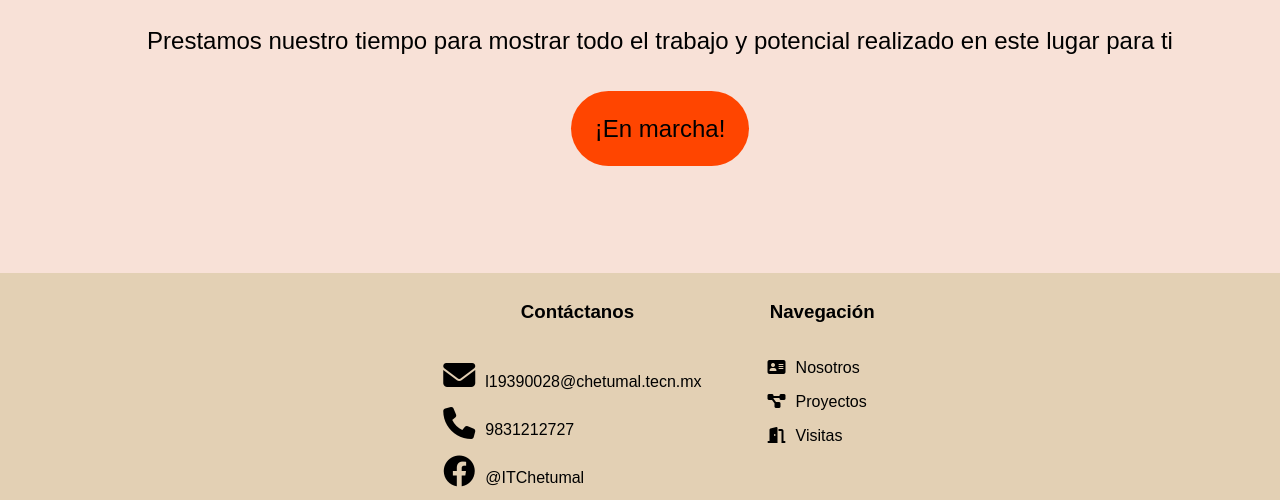
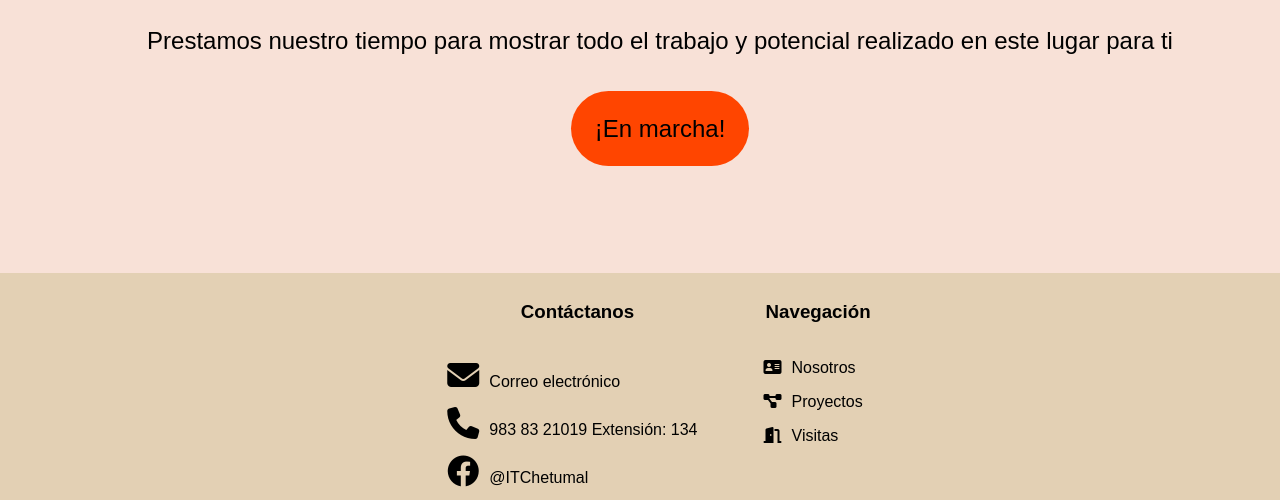
Before and after one commit to PotatoDestroy55/secondWebPage, a plain HTML site: page index.html in a window 1280 px wide. Shown: the part 3900-4400 px from the top of the page. Drawn offline with Linux system fonts and the light colour scheme.

Commit message:
:children_crossing: A improve in the url, now open a new tab and preventing tabing

```diff
--- a/index.html
+++ b/index.html
@@ -96,7 +96,7 @@
 				<h1>Visitanos</h1>
 				<ul>
 					<li><p>Prestamos nuestro tiempo para mostrar todo el trabajo y potencial realizado en este lugar para ti</p></li>
-					<li><a href="http://www.itchetumal.edu.mx/">¡En marcha!</a></li>
+					<li><a href="http://www.itchetumal.edu.mx/" target="_blank" rel="noopener noreferrer">¡En marcha!</a></li>
 				</ul>
 
 
@@ -111,9 +111,9 @@
 				<div>
 				<ul>
 					<li><h3>Contáctanos</h3></li>
-					<li><i class="fa-solid fa-envelope fa-2x"></i><a href="#">l19390028@chetumal.tecn.mx</a></li>
-					<li><i class="fa-solid fa-phone fa-2x"></i><a  href="#">9831212727</a></li>
-					<li><i class="fa-brands fa-facebook fa-2x"></i><a  href="https://www.facebook.com/ITChetumal">@ITChetumal </a></li>
+					<li><i class="fa-solid fa-envelope fa-2x"></i><a href="mailto:citqroo@chetumal.tecnm.mx">Correo electrónico</a></li>
+					<li><i class="fa-solid fa-phone fa-2x"></i><a  href="tel:983 83 21019">983 83 21019 Extensión: 134</a></li>
+					<li><i class="fa-brands fa-facebook fa-2x"></i><a  href="https://www.facebook.com/ITChetumal" target="_blank" rel="noopener noreferrer">@ITChetumal </a></li>
 				</ul>
 				</div>
 
```
